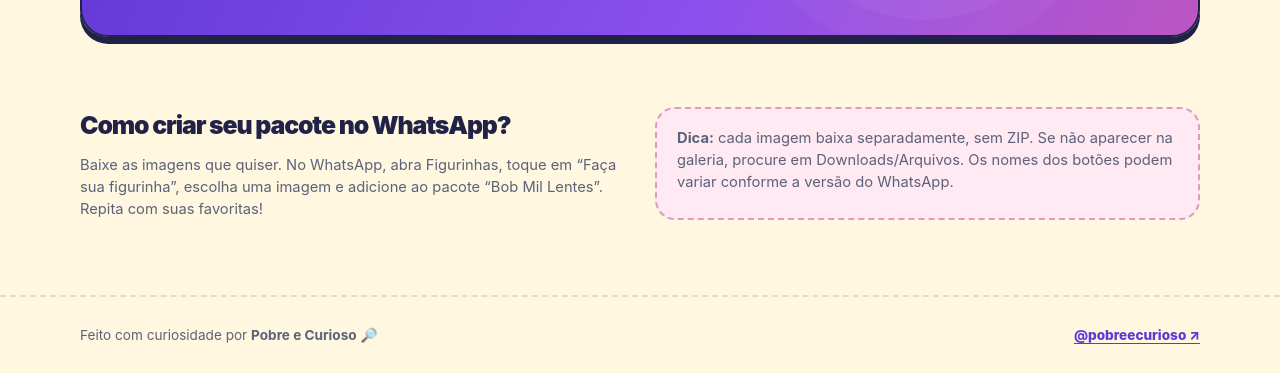
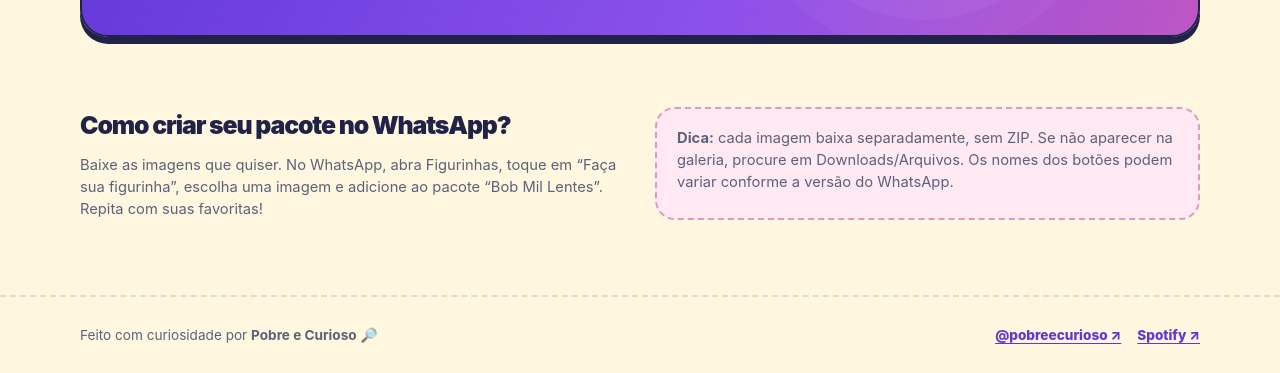
Before and after one commit to pobreecurioso/pobre-e-curioso, a plain HTML site: page index.html in a window 1280 px wide. Shown: the part 3463-3836 px from the top of the page. Drawn offline with Linux system fonts and the light colour scheme.

Commit message:
Adiciona Spotify ao rodapé
Co-authored-by: Copilot <223556219+Copilot@users.noreply.github.com>

```diff
--- a/index.html
+++ b/index.html
@@ -644,6 +644,7 @@
 
     .footer-inner p { margin: 0; }
     .footer-inner a { color: var(--green); font-weight: 800; text-underline-offset: 3px; }
+    .footer-links { display: flex; gap: 16px; }
 
     @keyframes bob-float {
       0%, 100% { transform: translateY(0); }
@@ -842,7 +843,10 @@
   <footer>
     <div class="wrap footer-inner">
       <p>Feito com curiosidade por <strong>Pobre e Curioso</strong> 🔎</p>
-      <a href="https://www.instagram.com/pobreecurioso/" target="_blank" rel="noopener noreferrer">@pobreecurioso ↗</a>
+      <nav class="footer-links" aria-label="Redes sociais">
+        <a href="https://www.instagram.com/pobreecurioso/" target="_blank" rel="noopener noreferrer">@pobreecurioso ↗</a>
+        <a href="https://open.spotify.com/intl-pt/artist/7ELJ4Sg4OInWINgLZArv73?si=Cuf_uKvmQ12y9DKJZljJGQ" target="_blank" rel="noopener noreferrer">Spotify ↗</a>
+      </nav>
     </div>
   </footer>
   <script>
```
